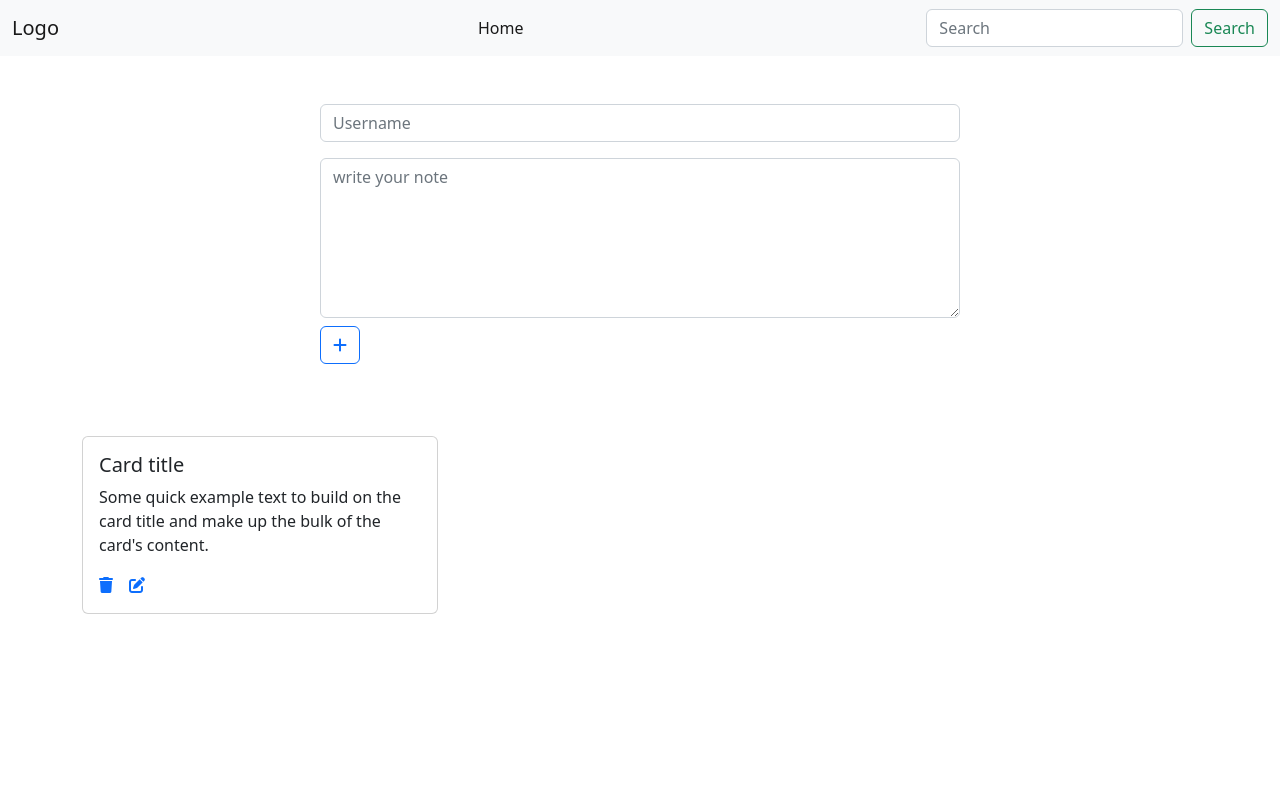
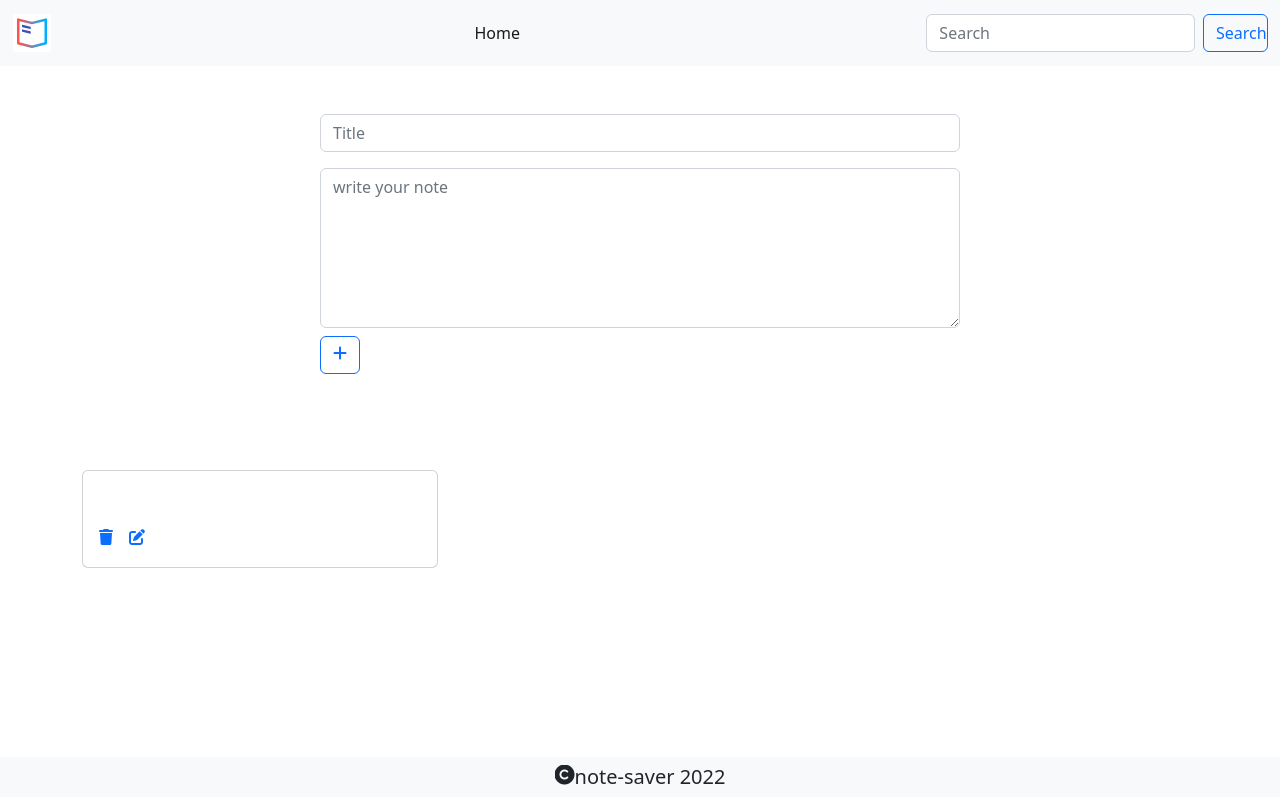
Before and after one commit to webpawan/Note-saver-App, a React (Create React App) app: page / in a window 1280 px wide. Both pictures are taken after a click on the button 340 px from the left and 345 px from the top of the page. Built offline with nearby package versions, Linux system fonts and the light colour scheme.

Commit message:
basic functionality add

```diff
--- a/src/App.jsx
+++ b/src/App.jsx
@@ -1,13 +1,51 @@
-import React from "react";
+import React, { useState } from "react";
 import Header from "./Header";
 import CreateNote from "./CreateNote";
 import Note from "./Note";
+import Footer from "./Footer";
 const App = () => {
+    const [additem, setadditem] = useState([]);
+    const addnote = (note) => {
+        setadditem((prevdata) => {
+        return [...prevdata,note]
+        })
+    }
+
+    const ondelete = (id) => {
+        setadditem((olddata) => {
+            olddata.filter(( curdata, index )=> {
+    return index !== id;
+            })
+        })
+    }
+
+
     return (
         <>
-<Header/>
-    <CreateNote> </CreateNote>
-        <Note/>
+            <div className="main">
+            <div className="row">
+                <div className=" mainBody mx-auto">
+                <Header/>
+                <CreateNote passnote={addnote}> </CreateNote>
+                        {/* <Note />  */}
+
+                        {additem.map((curdata, index) => {
+                            return <Note
+                                key={index}
+                                id={index}
+                                title={curdata.title}
+                                content={curdata.content}
+                                deleteitem = {ondelete}/>
+
+                        })}
+
+
+                <Footer />
+                </div>
+            </div>
+        </div>
+
+
         </>
 
     )
--- a/src/CreateNote.jsx
+++ b/src/CreateNote.jsx
@@ -1,16 +1,45 @@
-import React from "react";
+import React, { useState } from "react";
 
-const CreateNote = () => {
+const CreateNote = (props) => {
+  const [note, setnote] = useState({
+    title: '',
+    content:'',
+  });
+
+  const InputEvent = (e) => {
+    // const value = e.target.value;
+    // const name = e.target.name;
+
+    // es6 array des..
+    const { name, value } = e.target;
+
+    setnote((prevdata) => {
+      return {
+        ...prevdata,
+        [name]: value,
+      };
+    });
+
+  }
+
+  const addevent = () => {
+    props.passnote(note);
+    setnote({
+      title: '',
+      content:'',
+    })
+}
+
     return (
         <>
           <section className="input mx-auto w-50 my-5">
             <div className="input-group mb-3">
-            <input type="text" className="form-control " placeholder="Username" />
+            <input type="text" className="form-control" name="title" onChange={InputEvent} value={note.title} placeholder="Title" />
         </div>
-        <div className="input-group ">
-        <textarea className="form-control m-50" placeholder="write your note"></textarea>
+        <div className="input-group">
+        <textarea className="form-control m-50" name="content" onChange={InputEvent} value={note.content} placeholder="write your note"></textarea>
                 </div>
-                <button className="btn btn-outline-primary my-2">
+                <button className="btn btn-outline-primary my-2" onClick={addevent}>
                 <i className="fa-solid fa-plus"></i>
                 </button>
 
--- /dev/null
+++ b/src/Footer.jsx
@@ -0,0 +1,15 @@
+import React from "react";
+
+
+const Footer = () => {
+    let date = new Date();
+    let show = date.getFullYear();
+    return (
+        <>
+            <h5 className="bg-light py-2 footer"><i className="fa fa-copyright "></i>note-saver {show}</h5>
+        </>
+)
+
+}
+
+export default Footer
--- a/src/Header.jsx
+++ b/src/Header.jsx
@@ -1,4 +1,7 @@
 import React from "react";
+// import Logo from '../src/img.logo.svg';
+import logo from '../src/img/logo.svg'
+
 
 const Header = () => {
     return (
@@ -8,7 +11,7 @@ const Header = () => {
 
             <nav className="navbar navbar-expand-lg bg-light">
   <div className="container-fluid">
-    <a className="navbar-brand" href="/">Logo</a>
+              <a className="navbar-brand img-fluid" href="/"><img src={logo} style={{height:'40px'}}  alt="bhai" /></a>
     <button className="navbar-toggler" type="button" data-bs-toggle="collapse" data-bs-target="#navbarSupportedContent">
       <span className="navbar-toggler-icon"></span>
     </button>
@@ -21,7 +24,7 @@ const Header = () => {
       </ul>
       <form className="d-flex" role="search">
         <input className="form-control me-2" type="search" placeholder="Search" />
-        <button className="btn btn-outline-success" type="submit">Search</button>
+        <button className="btn btn-outline-primary" type="submit">Search</button>
       </form>
     </div>
   </div>
--- a/src/Note.jsx
+++ b/src/Note.jsx
@@ -1,24 +1,27 @@
 import React from "react";
 
 
-const Note = () => {
+const Note = (props) => {
+
+  const deletenote = () => {
+    props.deleteitem(props.id);
+}
+
     return (
         <>
 
-                   <div className="container">
+                   <div className="container py-4 my-3">
                     <div className="row">
                     <div className="col-lg-4 col-md-3 col-sm-6 my-3">
                         <div className="card" >
   <div className="card-body">
-    <h5 className="card-title">Card title</h5>
-    <p className="card-text">Some quick example text to build on the card title and make up the bulk of the card's content.</p>
-    <a href="/" className="card-link"><i className="fa-solid fa-trash"></i></a>
-    <a href="/" className="card-link"><i className="fa-solid fa-pen-to-square"></i> </a>
+    <h5 className="card-title py-2">{props.title}</h5>
+                  <p className="card-text">{ props.content}</p>
+    <a href="" className="card-link" onClick={deletenote}><i className="fa-solid fa-trash"></i></a>
+    <a href="" className="card-link"><i className="fa-solid fa-pen-to-square"></i> </a>
   </div>
 </div>
-                        </div>
-
-
+            </div>
     </div>
 </div>
 
--- a/src/Style.css
+++ b/src/Style.css
@@ -1,8 +1,23 @@
 * {
   margin: 0;
   padding: 0;
+  user-select: none;
+  overflow-x: hidden;
 }
 
 textarea {
   height: 10rem !important;
 }
+
+.footer {
+  position: absolute;
+  top: 94.6%;
+  width: 100%;
+  display: flex;
+  justify-content: center;
+}
+
+.main {
+  height: 100vh;
+  position: relative;
+}
```
Also changed, not shown: src/img/logo.svg (added).
